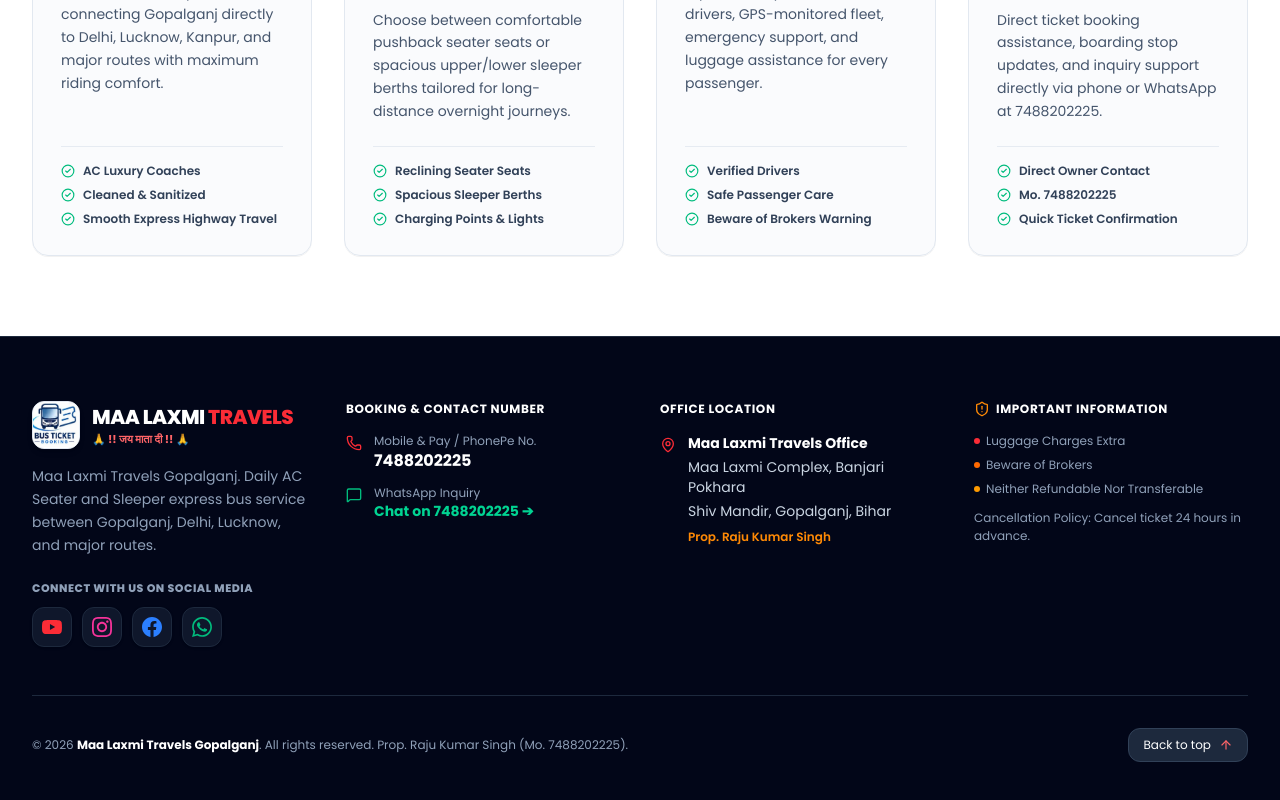
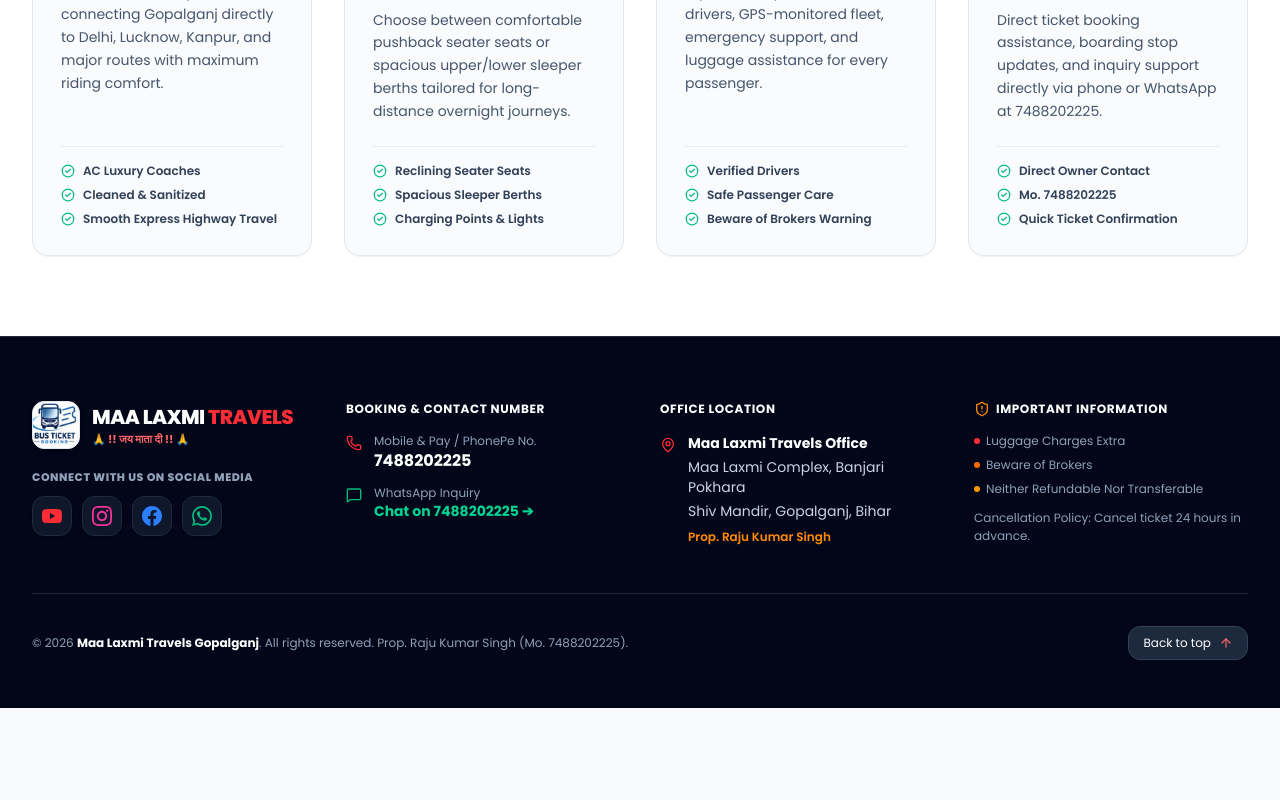
Before and after one commit to 11mdasjad/Bus_Enquiry, a Next.js app: page / in a window 1280 px wide. Shown: the part 2382-3182 px from the top of the page. After the commit the page ends 3090 px from the top, so only its background shows below. Built offline with nearby package versions, Linux system fonts and the light colour scheme.

Commit message:
remove description paragraph text from footer

```diff
--- a/src/components/Footer.tsx
+++ b/src/components/Footer.tsx
@@ -88,12 +88,8 @@
               </div>
             </div>
 
-            <p className="text-slate-400 text-sm leading-relaxed">
-              Maa Laxmi Travels Gopalganj. Daily AC Seater and Sleeper express bus service between Gopalganj, Delhi, Lucknow, and major routes.
-            </p>
-
             {/* Social Media Link Icons */}
-            <div className="pt-2">
+            <div className="pt-1">
               <span className="text-[11px] font-extrabold text-slate-400 uppercase tracking-wider block mb-2.5">
                 Connect With Us On Social Media
               </span>
```
